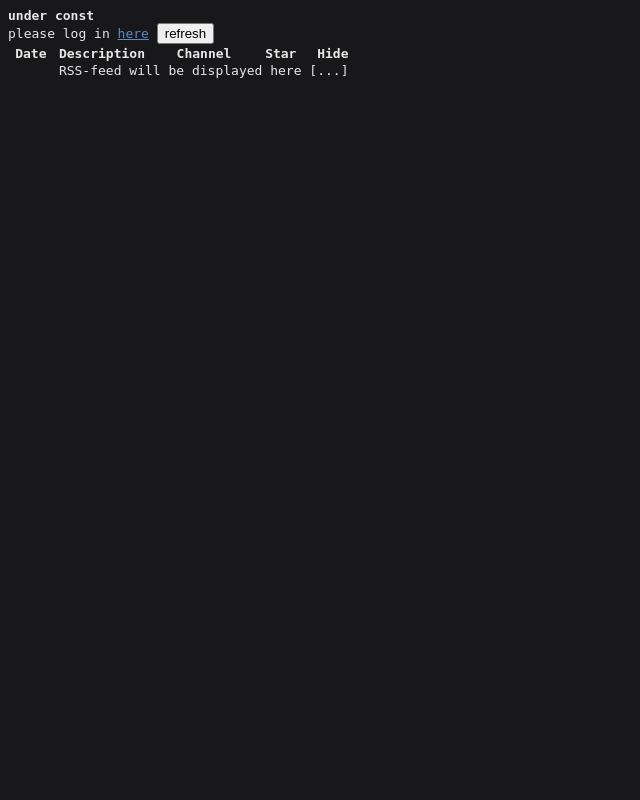
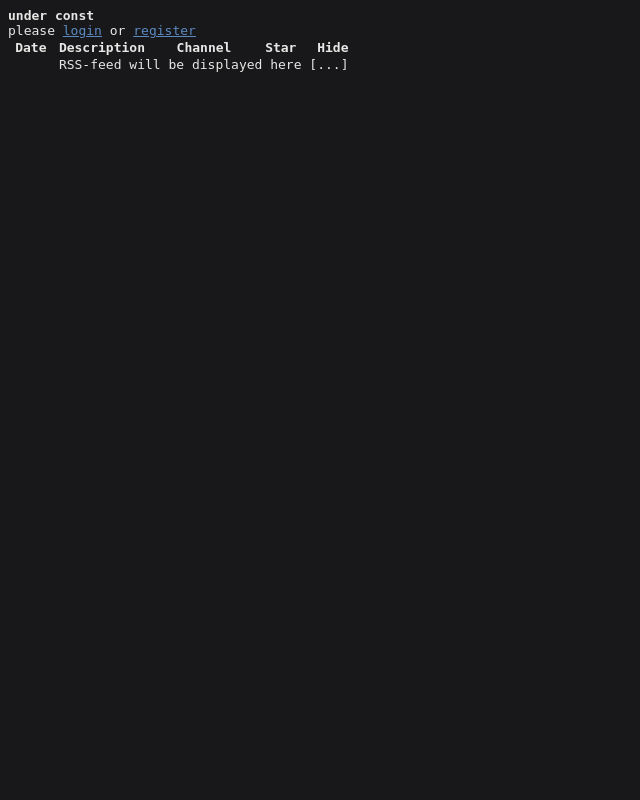
Before and after one commit to decantr/rgu-enterprise-cw, a PHP site: page / in a window 1280 px wide. Shown: the whole page, without its empty margins (0-640 px from the left). Run offline with PHP 8.4, Linux system fonts and the light colour scheme.

Commit message:
add register link

```diff
--- a/index.php
+++ b/index.php
@@ -52,9 +52,10 @@
 <!-- content -->
 
 <? if (! $loggedin) { ?>
-	please log in <a href="login.php">here</a>
+	please <a href="login.php">login</a> or <a href="register.php">register</a>
+<? } else { ?>
+<button onclick="getFeed()">refresh</button>
 <? } ?>
-<button onclick="getFeed()">refresh</button>
 <table><thead>
 <tr>
 	<td><b>Date</b></td>
```
